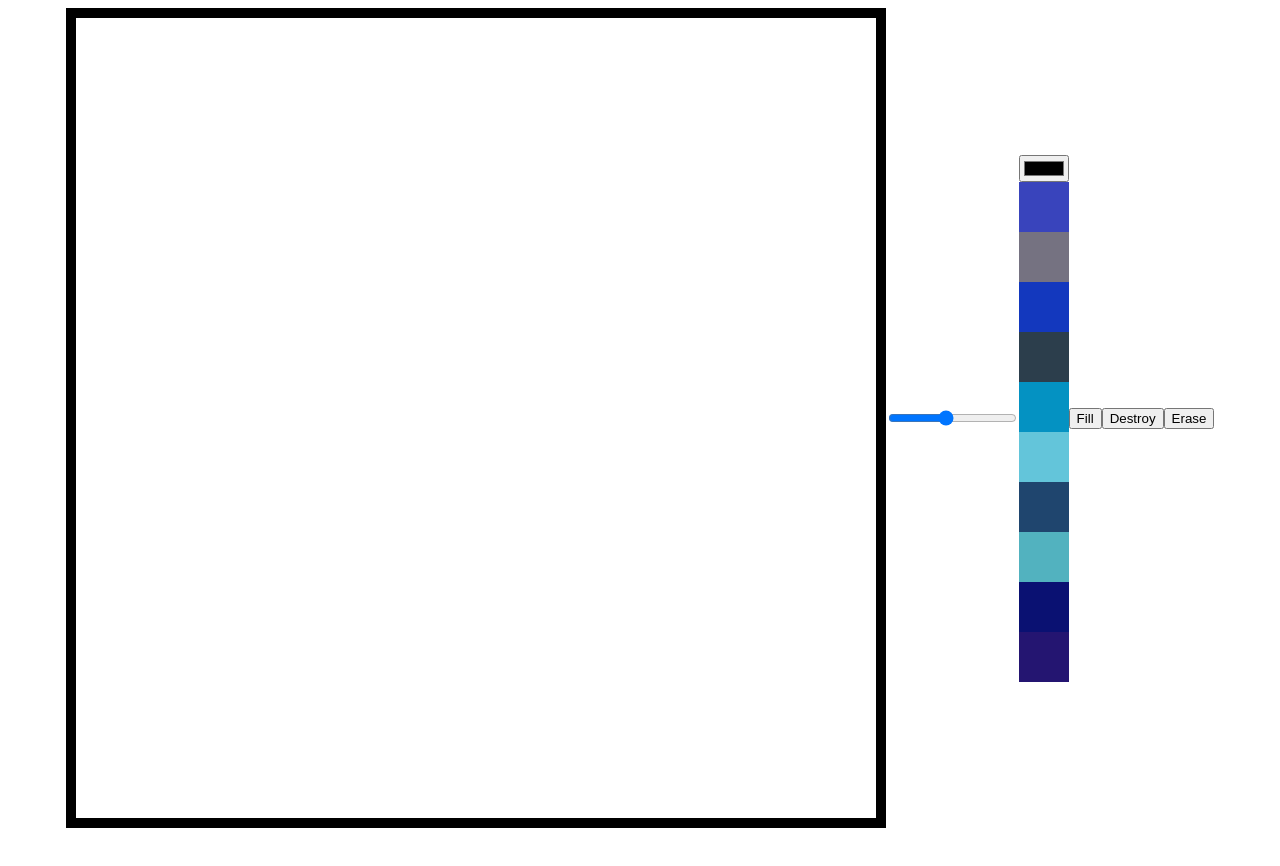
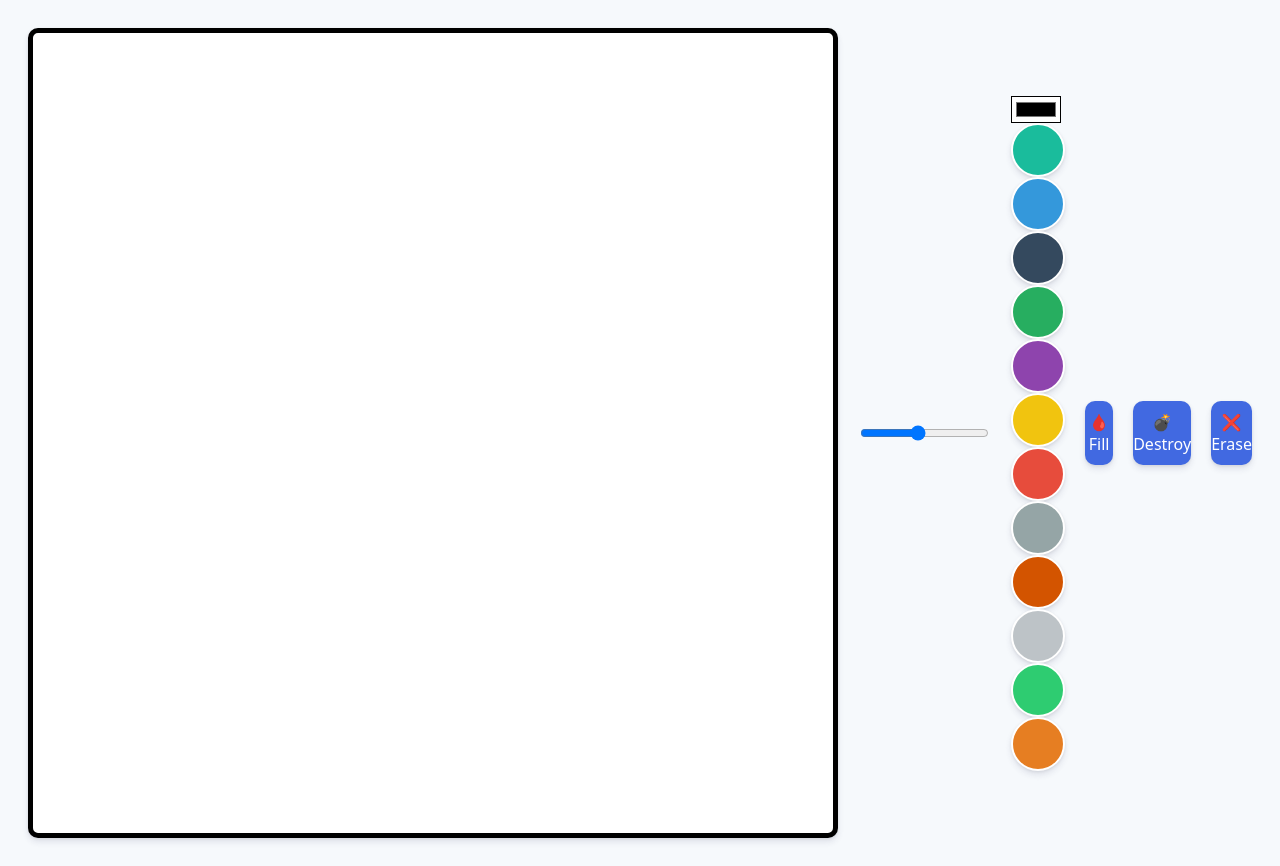
Before and after one commit to Julieroze/canvas-Julie, a plain HTML site: page index.html in a window 1280 px wide. Before the commit the page ends 836 px from the top, so only its background shows below. Drawn offline with Linux system fonts and the light colour scheme.

Commit message:
pretty css features added

```diff
--- a/app.js
+++ b/app.js
@@ -2,13 +2,14 @@ const modeBtn = document.getElementById("mode-btn");
 const destroyBtn = document.getElementById("destroy-btn");
 const eraserBtn = document.getElementById("eraser-btn");
 const colorOptions = Array.from(
-  document.getElementsByClassName("color-options")
+  document.getElementsByClassName("color-option")
 );
-
-const lineWidth = document.getElementById("line-width")
+const color = document.getElementById("color");
+const lineWidth = document.getElementById("line-width");
 const canvas = document.querySelector("canvas");
 const ctx = canvas.getContext("2d");
-const color = document.getElementById("color");
+canvas.width = 800;
+canvas.height = 800;
 const canvas_width = 800;
 const canvas_height = 800;
 canvas.width = canvas_width;
@@ -17,40 +18,29 @@ ctx.lineWidth = lineWidth.value;
 let isPainting = false;
 let isFilling = false;
 
-
-function onMove(event){
-    if(isPainting) {
-
-     ctx.lineTo(event.offsetX, event.offsetY);
-     ctx.stroke();
-     return
-    }
-    ctx.moveTo(event.offsetX, event.offsetY);
+function onMove(event) {
+  if (isPainting) {
+    ctx.lineTo(event.offsetX, event.offsetY);
+    ctx.stroke();
+    return;
+  }
+  ctx.moveTo(event.offsetX, event.offsetY);
 }
-
-
-function startPainting(){
+function startPainting() {
   isPainting = true;
+}
+function cancelPainting() {
+  isPainting = false;
   ctx.beginPath();
 }
-
-function CancelPainting(){
-  isPainting = false;
-
+function onLineWidthChange(event) {
+  ctx.lineWidth = event.target.value;
 }
-
-function onLineWidthChange(event) {
-    ctx.lineWidth=event.target.value
+function onColorChange(event) {
+  ctx.strokeStyle = event.target.value;
+  ctx.fillStyle = event.target.value;
 }
-
-function onColorChange(event) {
-  const FreeColor = event.target.value;
-  ctx.strokeStyle = FreeColor;
-  ctx.fillStyle = FreeColor;
-
-}
-
-function onColorClick(event){
+function onColorClick(event) {
   const colorValue = event.target.dataset.color;
   ctx.strokeStyle = colorValue;
   ctx.fillStyle = colorValue;
@@ -63,38 +53,38 @@ function onModeClick () {
     modeBtn.innerText = "Fill";
   } else {
     isFilling = true;
-    modeBtn.innerText = "Draw"
+    modeBtn.innerText = "Draw";
   }
 }
 
 function onCanvasClick() {
   if (isFilling) {
-    ctx.fillRect (0, 0, canvas_width, canvas_height);
+    ctx.fillRect (0,0,canvas_width,canvas_height);
   }
 }
 
 function onDestroyClick() {
   ctx.fillStyle = "white";
-  ctx.fillRect(0, 0, canvas_width, canvas_height);
+  ctx.fillRect(0,0, canvas_width, canvas_height);
 }
 
 function onEraserClick() {
   ctx.strokeStyle = "white";
   isFilling = false;
-  modeBtn.innerText = "Fill"
+  modeBtn.innerText = "Fill";
 }
 
 canvas.addEventListener("mousemove", onMove);
 canvas.addEventListener("mousedown", startPainting);
-canvas.addEventListener("mouseup", CancelPainting);
-canvas.addEventListener("mouseleave", CancelPainting);
+canvas.addEventListener("mouseup", cancelPainting);
+canvas.addEventListener("mouseleave", cancelPainting);
 canvas.addEventListener("click", onCanvasClick);
+
+lineWidth.addEventListener("change", onLineWidthChange);
 color.addEventListener("change", onColorChange);
-lineWidth.addEventListener("change", onLineWidthChange);
 
-
-colorOptions.forEach((color) => color.addEventListener ("click", onColorClick));
+colorOptions.forEach((color) => color.addEventListener("click", onColorClick));
 modeBtn.addEventListener("click", onModeClick);
 
-destroyBtn.addEventListener("click", onDestroyClick)
-eraserBtn.addEventListener("click", onEraserClick)
+destroyBtn.addEventListener("click", onDestroyClick);
+eraserBtn.addEventListener("click", onEraserClick);
--- a/index.html
+++ b/index.html
@@ -1,74 +1,81 @@
 <!DOCTYPE html>
 <html lang="en">
   <head>
-    <meta charset="UTF-8">
-    <meta http-equiv="X-UA-Compatible" content="IE=edge">
-    <meta name="viewport" content="width=device-width, initial-scale=1.0">
-    <title>JeeWoo's canvas</title>
-    <link rel="stylesheet" href="style.css">
+    <meta charset="UTF-8" />
+    <meta http-equiv="X-UA-Compatible" content="IE=edge" />
+    <meta name="viewport" content="width=device-width, initial-scale=1.0" />
+    <title>Meme Maker</title>
+    <link rel="stylesheet" href="style.css" />
   </head>
   <body>
     <canvas></canvas>
-    <input type="range" id="line-width" min="1" max="10" value="5" step="0.1">
+    <input id="line-width" type="range" min="1" max="10" value="5" step="0.1" />
     <div>
     <input type="color" id="color" />
     <div
-    class="color-options"
-    style="background-color: #3944BC"
-data-color="#3944BC"
+      class="color-option"
+      style="background-color: #1abc9c"
+      data-color="#1abc9c"
     ></div>
     <div
-    class="color-options"
-    style="background-color: #757281"
-data-color="#757281"
+      class="color-option"
+      style="background-color: #3498db"
+      data-color="#3498db"
     ></div>
     <div
-    class="color-options"
-    style="background-color: #1338BE"
-data-color="#1338BE"
+      class="color-option"
+      style="background-color: #34495e"
+      data-color="#34495e"
     ></div>
     <div
-    class="color-options"
-    style="background-color: #2C3E4C"
-data-color="#2C3E4C"
+      class="color-option"
+      style="background-color: #27ae60"
+      data-color="#27ae60"
     ></div>
     <div
-    class="color-options"
-    style="background-color: #0492C2"
-data-color="#0492C2"
+      class="color-option"
+      style="background-color: #8e44ad"
+      data-color="#8e44ad"
     ></div>
     <div
-    class="color-options"
-    style="background-color: #63C5DA"
-data-color="#63C5DA"
+      class="color-option"
+      style="background-color: #f1c40f"
+      data-color="#f1c40f"
     ></div>
     <div
-    class="color-options"
-    style="background-color: #1F456E"
-data-color="#1F456E"
+      class="color-option"
+      style="background-color: #e74c3c"
+      data-color="#e74c3c"
     ></div>
     <div
-    class="color-options"
-    style="background-color: #52B2BF"
-data-color="#52B2BF"
+      class="color-option"
+      style="background-color: #95a5a6"
+      data-color="#95a5a6"
     ></div>
     <div
-    class="color-options"
-    style="background-color: #0A1172"
-data-color="#0A1172"
+      class="color-option"
+      style="background-color: #d35400"
+      data-color="#d35400"
     ></div>
     <div
-    class="color-options"
-    style="background-color: #241571"
-data-color="#241571"
+      class="color-option"
+      style="background-color: #bdc3c7"
+      data-color="#bdc3c7"
+    ></div>
+    <div
+      class="color-option"
+      style="background-color: #2ecc71"
+      data-color="#2ecc71"
+    ></div>
+    <div
+      class="color-option"
+      style="background-color: #e67e22"
+      data-color="#e67e22"
     ></div>
     </div>
-<button id="mode-btn">Fill</button>
-<button id="destroy-btn">Destroy</button>
-<button id="eraser-btn">Erase</button>
-
-
+    <button id="mode-btn">🩸 Fill</button>
+    <button id="destroy-btn">💣 Destroy</button>
+    <button id="eraser-btn">❌ Erase</button>
     <script src="app.js"></script>
-
   </body>
 </html>
--- /dev/null
+++ b/reset.css
@@ -0,0 +1,43 @@
+html, body, div, span, applet, object, iframe,
+h1, h2, h3, h4, h5, h6, p, blockquote, pre,
+a, abbr, acronym, address, big, cite, code,
+del, dfn, em, img, ins, kbd, q, s, samp,
+small, strike, strong, sub, sup, tt, var,
+b, u, i, center,
+dl, dt, dd, ol, ul, li,
+fieldset, form, label, legend,
+table, caption, tbody, tfoot, thead, tr, th, td,
+article, aside, canvas, details, embed,
+figure, figcaption, footer, header, hgroup,
+menu, nav, output, ruby, section, summary,
+time, mark, audio, video {
+    margin: 0;
+    padding: 0;
+    border: 0;
+    font-size: 100%;
+    font: inherit;
+    vertical-align: baseline;
+}
+/* HTML5 display-role reset for older browsers */
+article, aside, details, figcaption, figure,
+footer, header, hgroup, menu, nav, section {
+    display: block;
+}
+body {
+    line-height: 1;
+}
+ol, ul {
+    list-style: none;
+}
+blockquote, q {
+    quotes: none;
+}
+blockquote:before, blockquote:after,
+q:before, q:after {
+    content: '';
+    content: none;
+}
+table {
+    border-collapse: collapse;
+    border-spacing: 0;
+}
--- a/style.css
+++ b/style.css
@@ -1,7 +1,7 @@
 canvas {
-    width: 800px;
-    height: 800px;
-    border: 10px solid black;
+    width:800px;
+    height:800px;
+    border:5px solid black;
 }
 
 body {
@@ -9,9 +9,94 @@ body {
     justify-content: center;
     align-items: center;
 }
-
-.color-options {
-    width: 50px;
+.color-option {
+    width:50px;
     height: 50px;
     cursor: pointer;
 }
+@import "reset.css";
+
+ body {
+     display: flex;
+     gap:20px;
+     justify-content: space-between;
+     align-items: flex-start;
+     background-color: #f6f9fc;
+     padding:20px;
+     font-family: system-ui, -apple-system, BlinkMacSystemFont, 'Segoe UI', Roboto, Oxygen, Ubuntu, Cantarell, 'Open Sans', 'Helvetica Neue', sans-serif;
+ }
+
+ canvas {
+     width:800px;
+     height:800px;
+     background-color: white;
+     border-radius:10px;
+     box-shadow: 0 4px 6px rgba(50, 50, 93, 0.11), 0 1px 3px rgba(0, 0, 0, 0.08);
+ }
+
+ body {
+     display: flex;
+     justify-content: center;
+     align-items: center;
+ }
+
+ .btns {
+     display: flex;
+     flex-direction: column;
+     gap:20px;
+ }
+
+ .color-options {
+     display: flex;
+     flex-direction: column;
+     gap:20px;
+     align-items: center;
+ }
+ .color-option {
+     width:50px;
+     height: 50px;
+     border-radius: 50%;
+     cursor: pointer;
+     border:2px solid white;
+     transition:transform ease-in-out .1s;
+     box-shadow: 0 4px 6px rgba(50, 50, 93, 0.11), 0 1px 3px rgba(0, 0, 0, 0.08);
+
+ }
+ .color-option:hover {
+     transform: scale(1.2);
+ }
+ input#color {
+     background-color: white;
+ }
+
+ button,
+ label {
+     all:unset;
+     padding:10px 0px;
+     text-align: center;
+     background-color:royalblue;
+     color:white;
+     font-weight: 500;
+     cursor: pointer;
+     border-radius: 10px;
+     transition: opacity linear .1s;
+     box-shadow: 0 4px 6px rgba(50, 50, 93, 0.11), 0 1px 3px rgba(0, 0, 0, 0.08);
+ }
+
+ button:hover {
+     opacity: 0.85;
+ }
+
+ input#file {
+     display: none;
+ }
+
+ input#text {
+     all:unset;
+     padding:10px 0px;
+     border-radius: 10px;
+     font-weight: 500;
+     text-align: center;
+     background-color:white;
+     box-shadow: 0 4px 6px rgba(50, 50, 93, 0.11), 0 1px 3px rgba(0, 0, 0, 0.08);
+ }
```
Lines whose indentation alone changed are shown as unchanged.
